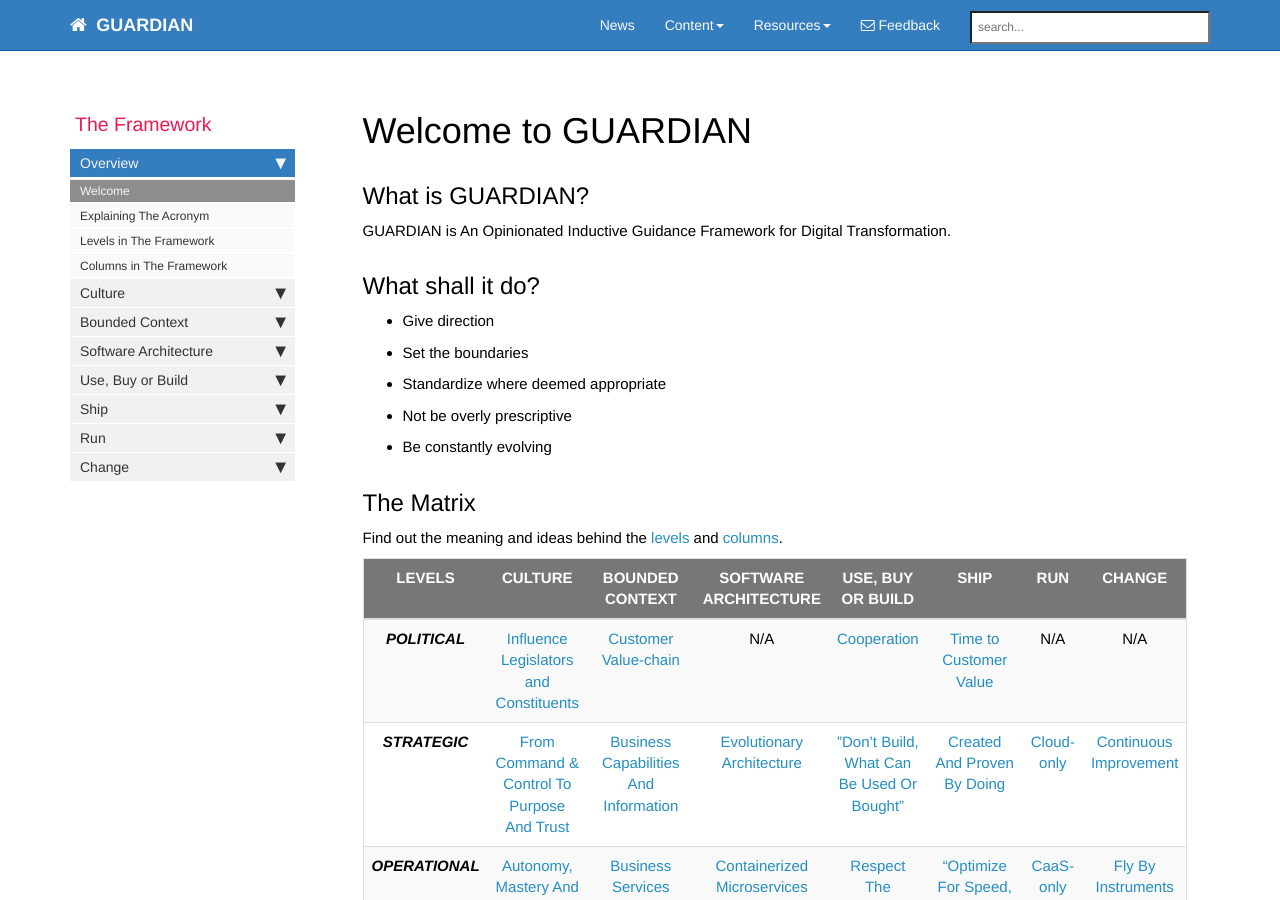
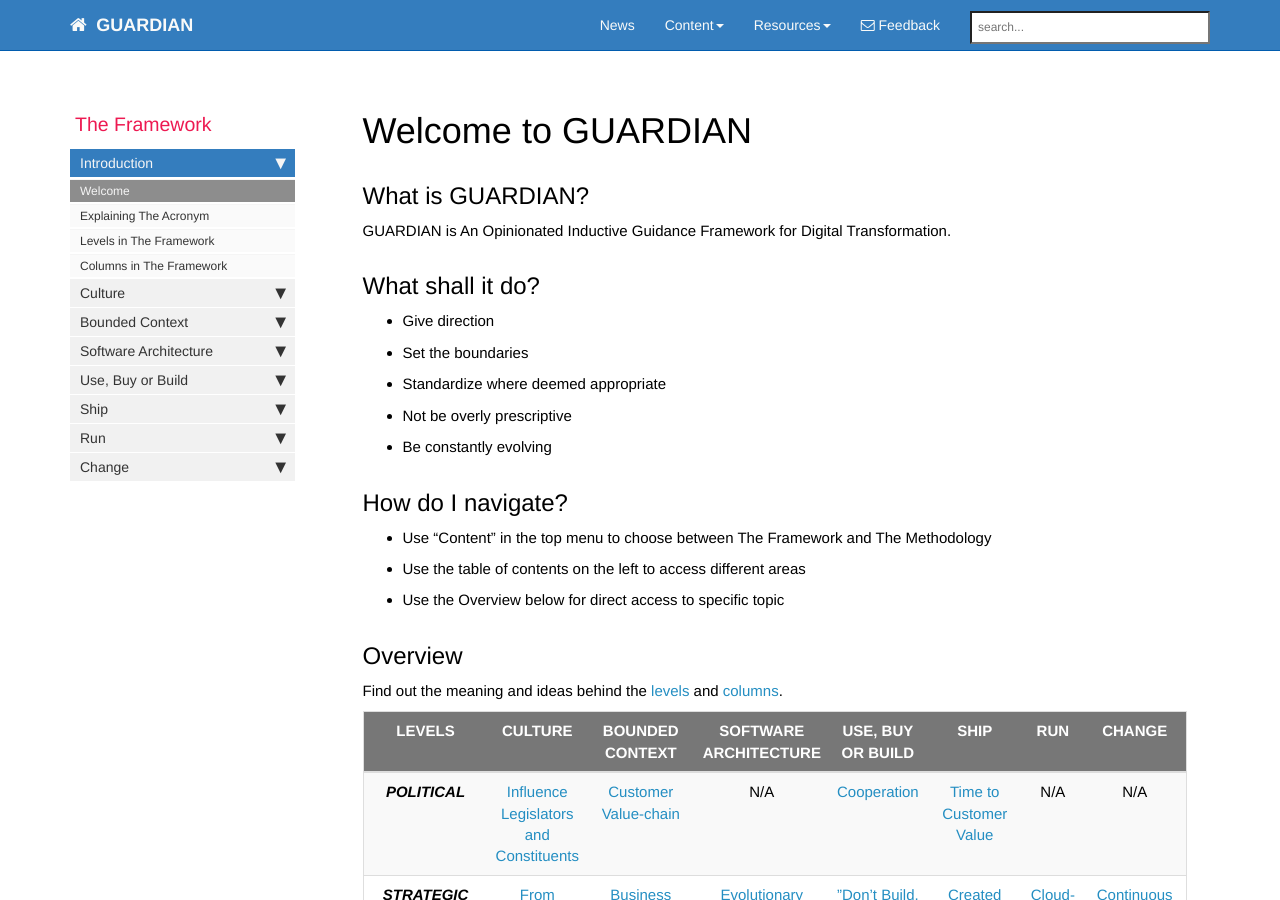
Before and after one commit to LarsBarkman/guardian, a Jekyll site: the page built from docs/index.md, in a window 1280 px wide and 900 px high. Built offline with Jekyll 4.4.1, drawn with Linux system fonts in a browser that asks for light colours; nearby versions of some CDN libraries; comment, search, counter and statistics services are not loaded.

Commit message:
Small fixes

```diff
--- a/docs/_data/sidebars/framework_sidebar.yml
+++ b/docs/_data/sidebars/framework_sidebar.yml
@@ -19,7 +19,7 @@ entries:
       output: pdf
       type: frontmatter
 
-  - title: Overview
+  - title: Introduction
     output: web, pdf
     folderitems:
 
--- a/docs/index.md
+++ b/docs/index.md
@@ -16,7 +16,13 @@ GUARDIAN is An Opinionated Inductive Guidance Framework for Digital Transformati
 * Not be overly prescriptive
 * Be constantly evolving
 
-## The Matrix
+## How do I navigate?
+* Use "Content" in the top menu to choose between The Framework and The Methodology
+* Use the table of contents on the left to access different areas
+* Use the Overview below for direct access to specific topic
+
+
+## Overview
 Find out the meaning and ideas behind the [levels](levels.html) and [columns](columns.html).
 
 | LEVELS  | CULTURE  | BOUNDED CONTEXT  | SOFTWARE ARCHITECTURE  | USE, BUY OR BUILD  | SHIP  | RUN  | CHANGE  |
```
